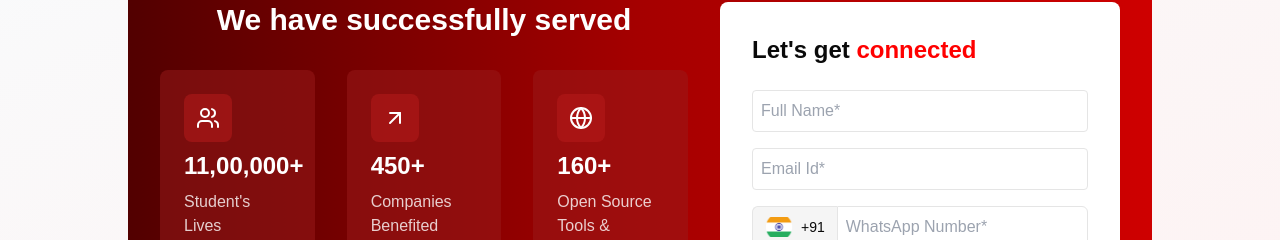
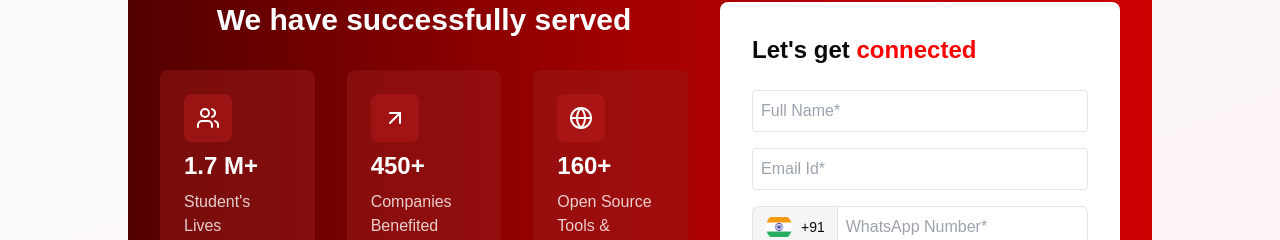
Before and after one commit to bhupeshchoudhary/hash13FrontEnd, a Next.js app: page / in a window 1280 px wide. Shown: the part 8945-9185 px from the top of the page. Built offline with nearby package versions, Linux system fonts and the light colour scheme.

Commit message:
update form number

```diff
--- a/src/components/customComponents/coursesComponents/courseDetails/ContactAndSupport.tsx
+++ b/src/components/customComponents/coursesComponents/courseDetails/ContactAndSupport.tsx
@@ -121,7 +121,7 @@ export default function QueryForm() {
               <div className="bg-red-700/50 w-12 h-12 rounded-lg flex items-center justify-center">
                 <Users className="w-6 h-6 text-white" />
               </div>
-              <div className="text-2xl font-bold text-white">11,00,000+</div>
+              <div className="text-2xl font-bold text-white">1.7 M+</div>
               <div className="text-white/80">Student&apos;s Lives Changed</div>
             </div>
 
```
